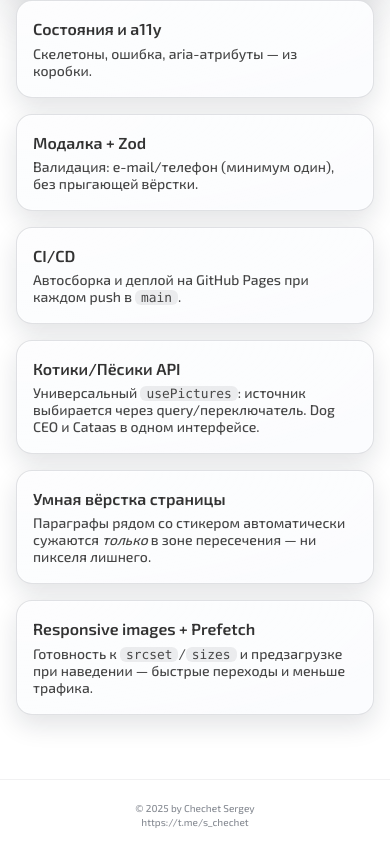
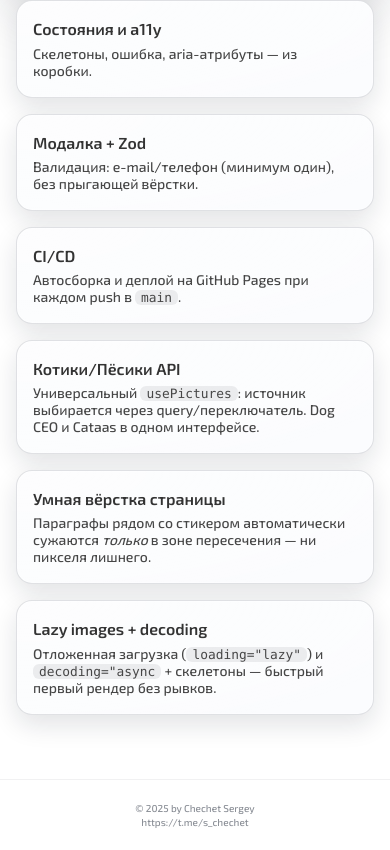
Before and after one commit to BMD63/sticker-module, a Nuxt app: page / in a window 390 px wide. Shown: the part 601-1451 px from the top of the page. Built offline with nearby package versions, Linux system fonts and the light colour scheme.

Commit message:
content: replace 'Responsive images + Prefetch' card with 'Lazy images + decoding'

```diff
--- a/app/pages/index.vue
+++ b/app/pages/index.vue
@@ -83,10 +83,10 @@ function goSticker(src: 'cats' | 'dogs') {
     </article>
 
     <article class="card">
-      <h3>Responsive images + Prefetch</h3>
+      <h3>Lazy images + decoding</h3>
       <p>
-        Готовность к <code>srcset</code>/<code>sizes</code> и предзагрузке при наведении —
-        быстрые переходы и меньше трафика.
+        Отложенная загрузка (<code>loading="lazy"</code>) и <code>decoding="async</code> +
+        скелетоны — быстрый первый рендер без рывков.
       </p>
     </article>
   </section>
```
